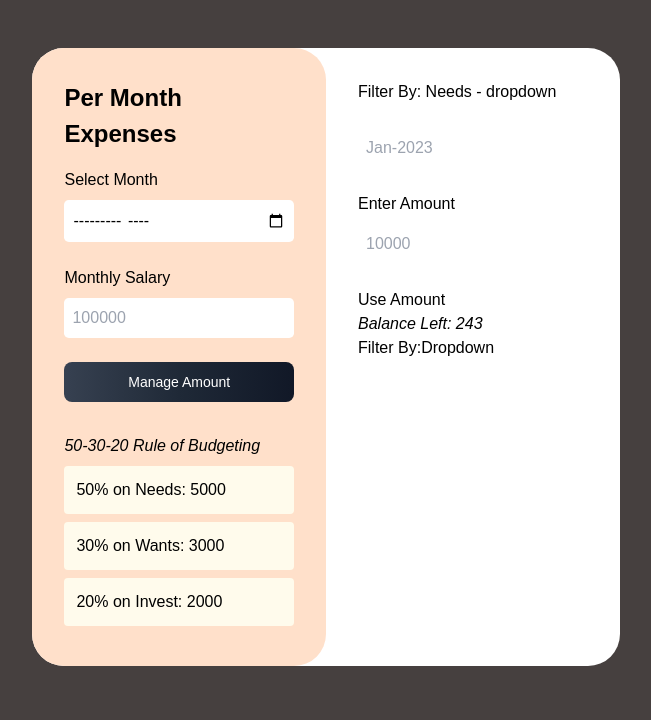
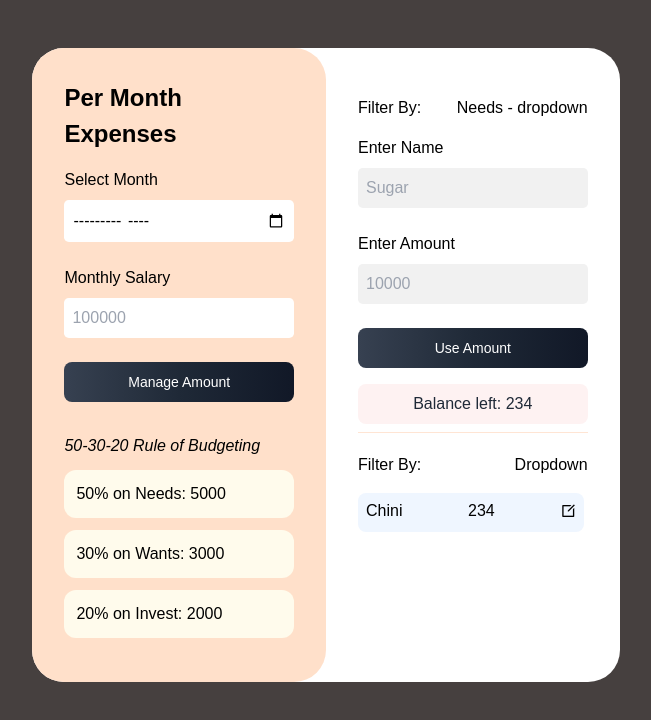
Before and after one commit to gauravsoni97/expensemanagement, a React (Create React App) app: page / in a window 1280 px wide. Shown: the top 720 px of the page, without its empty margins (314-965 px from the left). Built offline with nearby package versions, Linux system fonts and the light colour scheme.

Commit message:
ui set for all

```diff
--- a/public/index.html
+++ b/public/index.html
@@ -24,6 +24,8 @@
       work correctly both with client-side routing and a non-root public URL.
       Learn how to configure a non-root public URL by running `npm run build`.
     -->
+
+    <link href="https://cdn.jsdelivr.net/npm/remixicon@2.5.0/fonts/remixicon.css" rel="stylesheet">
     <title>Manage My Money - Gaurav Soni</title>
   </head>
   <body>
--- a/src/Components/Main.css
+++ b/src/Components/Main.css
@@ -50,3 +50,20 @@
     background-color: rgb(255, 255, 255);
     border-radius: .3rem;
 }
+
+
+.inputfield_rightside input{
+  background-color: rgb(241, 241, 241);
+}
+
+.all_lists_parent{
+    max-height: 150px ;
+    overflow: auto;
+    padding-right: .2rem;
+    margin-top: .5rem;
+}
+
+.balence_left_box{
+    border-bottom: 1px solid rgb(255, 229, 212);
+    margin: .5rem 0;
+}
--- a/src/Components/Main.jsx
+++ b/src/Components/Main.jsx
@@ -1,5 +1,5 @@
 import React from "react";
-import "./Main.css"
+import "./Main.css";
 const Main = () => {
   return (
     <div className="Main_Box flex align-start justify-start flex-wrap  bg-white rounded-xl">
@@ -15,83 +15,71 @@ const Main = () => {
             <input type="number" placeholder="100000" />
           </div>
 
-          <button type="submit" class=" w-full text-white bg-gradient-to-r from-gray-700 via-gray-800 to-gray-900 hover:bg-gradient-to-br focus:ring-4 focus:outline-none focus:ring-gray-300 dark:focus:ring-gray-800 font-medium rounded-lg text-sm px-5 py-2.5 text-center mr-2 mb-2">Manage Amount</button>
+          <button
+            type="submit"
+            class=" w-full text-white bg-gradient-to-r from-gray-700 via-gray-800 to-gray-900 hover:bg-gradient-to-br focus:ring-4 focus:outline-none focus:ring-gray-300 dark:focus:ring-gray-800 font-medium rounded-lg text-sm px-5 py-2.5 text-center mr-2 mb-2"
+          >
+            Manage Amount
+          </button>
         </form>
 
         <div className="needs_wants_invest_parent mt-6">
           <i>50-30-20 Rule of Budgeting</i>
           <div className="split_in_needs_wants_invest">
-            <div className="needs_from_salary bg-[#FFFBEC] my-2 rounded p-3">
+            <div className="needs_from_salary bg-[#FFFBEC] my-3 rounded-xl p-3">
               <p>50% on Needs: 5000</p>
             </div>
-            <div className="wants_from_salary bg-[#FFFBEC] my-2 rounded p-3">
+            <div className="wants_from_salary bg-[#FFFBEC] my-3 rounded-xl p-3">
               <p>30% on Wants: 3000</p>
             </div>
-            <div className="invest_from_salary bg-[#FFFBEC] my-2 rounded p-3">
+            <div className="invest_from_salary bg-[#FFFBEC] my-3 rounded-xl p-3">
               <p>20% on Invest: 2000</p>
             </div>
           </div>
         </div>
       </div>
       <div className="mainBox-rightside p-3 ">
-        <div className="filter_box">
+        <div className="filter_box  flex align-center justify-between my-4">
           <span>Filter By:</span>
           <span> Needs - dropdown</span>
         </div>
 
         <div className="input_amount_form_section">
           <form>
-            <div className="inputfield">
-              <label></label>
-              <input type="text" placeholder="Jan-2023" />
+            <div className="inputfield inputfield_rightside">
+              <label>Enter Name</label>
+              <input type="text" placeholder="Sugar" />
             </div>
-            <div className="inputfield">
+            <div className="inputfield inputfield_rightside">
               <label>Enter Amount</label>
               <input type="number" placeholder="10000" />
             </div>
-            <button type="submit">Use Amount</button>
+            <button
+              type="submit"
+              class=" w-full text-white bg-gradient-to-r from-gray-700 via-gray-800 to-gray-900 hover:bg-gradient-to-br focus:ring-4 focus:outline-none focus:ring-gray-300 dark:focus:ring-gray-800 font-medium rounded-lg text-sm px-5 py-2.5 text-center mr-2 mb-2"
+            >
+              Use Amount
+            </button>
           </form>
-          <div className="balence_left_box">
-            <p>
-              <i>Balance Left: 243</i>
+          <div className="balence_left_box ">
+            <p class=" w-full bg-red-50 p-2 rounded-lg text-gray-800 text-center my-2 ">
+              Balance left: 234
             </p>
           </div>
           <div className="list_amount_parent">
-            <div className="list_by_filter">
+            <div className=" mt-5 list_by_filter flex align-center justify-between">
               <span>Filter By:</span>
               <span>Dropdown</span>
             </div>
             <div className="all_lists_parent">
-                <div className="listed_item">
-                    <p className="listed_item_name"></p>
-                    <p className="listed_item_price"></p>
-                    <p className="listed_item_edit"></p>
-                </div>
-                <div className="listed_item">
-                    <p className="listed_item_name"></p>
-                    <p className="listed_item_price"></p>
-                    <p className="listed_item_edit"></p>
-                </div>
-                <div className="listed_item">
-                    <p className="listed_item_name"></p>
-                    <p className="listed_item_price"></p>
-                    <p className="listed_item_edit"></p>
-                </div>
-                <div className="listed_item">
-                    <p className="listed_item_name"></p>
-                    <p className="listed_item_price"></p>
-                    <p className="listed_item_edit"></p>
-                </div>
-                <div className="listed_item">
-                    <p className="listed_item_name"></p>
-                    <p className="listed_item_price"></p>
-                    <p className="listed_item_edit"></p>
-                </div>
-                <div className="listed_item">
-                    <p className="listed_item_name"></p>
-                    <p className="listed_item_price"></p>
-                    <p className="listed_item_edit"></p>
-                </div>
+              <div className="listed_item flex align-center justify-between my-2 py-1.5 px-2 rounded-lg bg-blue-50">
+                <p className="listed_item_name">Chini</p>
+                <p className="listed_item_price"> 234</p>
+                <p className="listed_item_edit">
+
+                  <i class="ri-edit-box-line"></i>
+                </p>
+              </div>
             </div>
           </div>
         </div>
```
